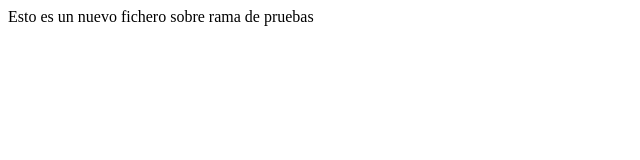
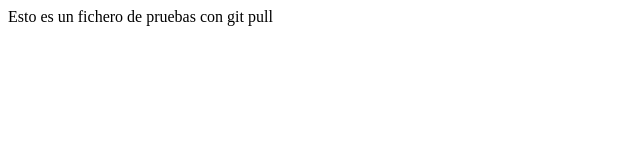
Before and after one commit to Alberrrix17/Prueba, a plain HTML site: page index2.html in a window 1280 px wide. Shown: the full height of the page, 0-640 px from the left. Drawn offline with Linux system fonts and the light colour scheme.

Commit message:
Update index2.html

```diff
--- a/index2.html
+++ b/index2.html
@@ -1,5 +1,5 @@
 <HTML>
 <body>
-    Esto es un nuevo fichero sobre rama de pruebas
+    Esto es un fichero de pruebas con git pull
 </body>
 </HTML>
```
